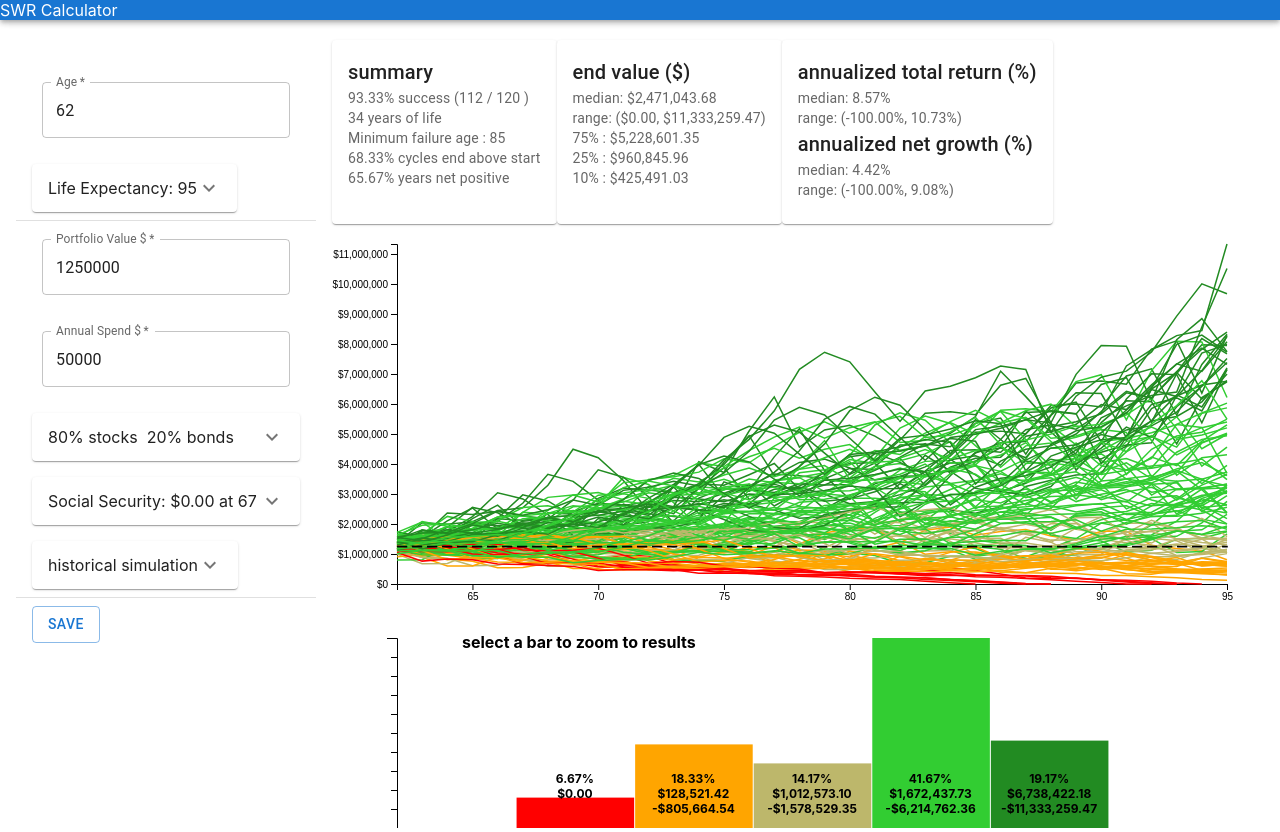
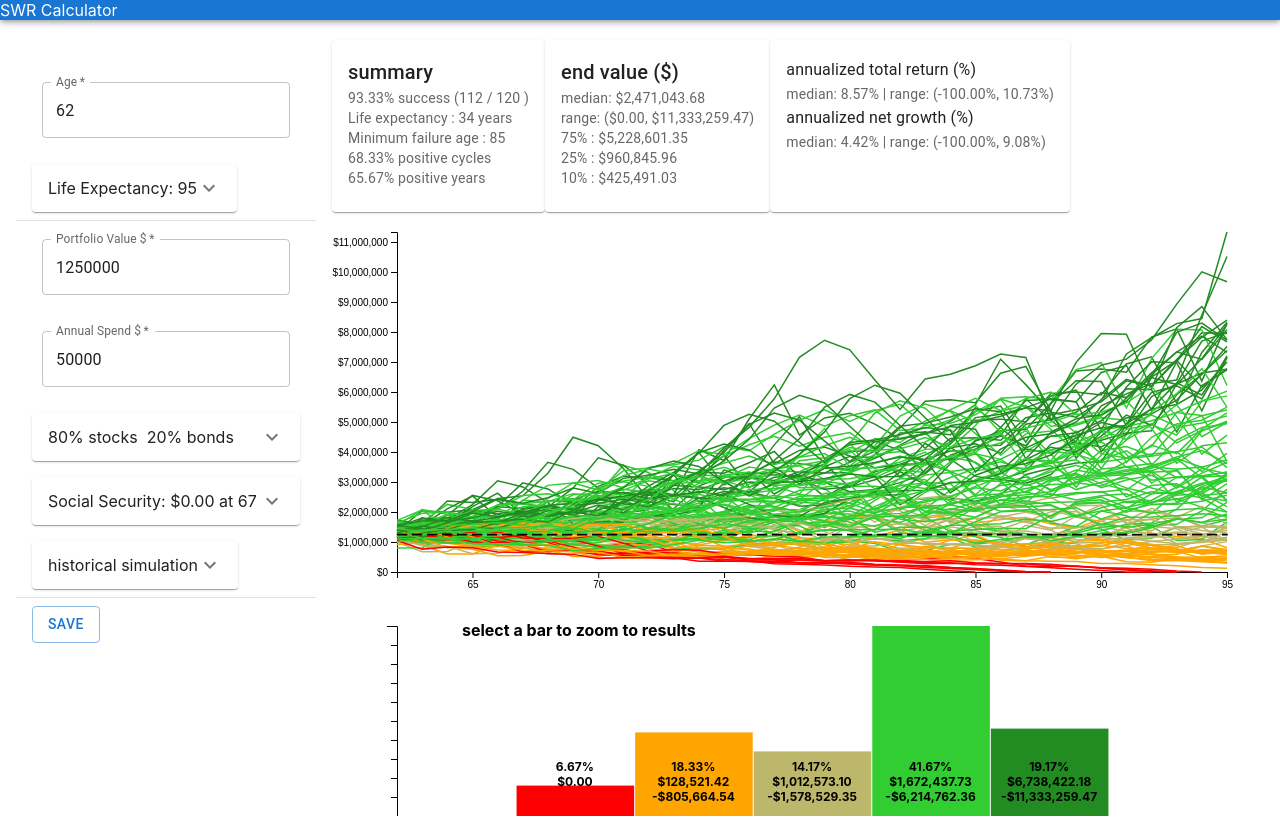
Before and after one commit to pcd-github/pcd-github.github.io, a React (Create React App) app: page / in a window 1280 px wide. Built offline with nearby package versions, Linux system fonts and the light colour scheme.

Commit message:
tidy up summary

```diff
--- a/src/chart.js
+++ b/src/chart.js
@@ -162,10 +162,10 @@ function Chart (props) {
 
             for (var year = 0; year < allCycleData[iCycle].length; year++) {
                 var oneYearData = allCycleData[iCycle][year];
-                var oneYearAppr = (oneYearData.endValue /
+                var oneYearReturn = (oneYearData.endValue /
                                     (oneYearData.beginValue - oneYearData.actualSpend));
                 var oneYearGrowth = (oneYearData.endValue / oneYearData.beginValue);
-                cycleReturn *= oneYearAppr;
+                cycleReturn *= oneYearReturn;
                 cycleGrowth *= oneYearGrowth;
             }
 
--- a/src/summary.js
+++ b/src/summary.js
@@ -23,16 +23,16 @@ function SummaryCards (props) {
                             {makePct(1 - (props.fails / props.cycles))} success ({props.cycles - props.fails} / {props.cycles} )
                         </Typography>
                         <Typography variant="body2" color="textSecondary" component="p">
-                            {props.lifetime} years of life
+                            Life expectancy : {props.lifetime} years
                         </Typography>
                         <Typography variant="body2" color="textSecondary" component="p">
                             Minimum failure age : {(Number.POSITIVE_INFINITY === props.minfailage) ? 'n/a' : props.minfailage}
                         </Typography>
                         <Typography variant="body2" color="textSecondary" component="p">
-                            {makePct(props.numgreaterthanstart / props.cycles)} cycles end above start
+                            {makePct(props.numgreaterthanstart / props.cycles)} positive cycles
                         </Typography>
                         <Typography variant="body2" color="textSecondary" component="p">
-                            { makePct(props.netpositivepct)} years net positive
+                            { makePct(props.netpositivepct)} positive years
                         </Typography>
                     </CardContent>
                 </Card>
@@ -60,23 +60,20 @@ function SummaryCards (props) {
                 </Card>
                 <Card>
                     <CardContent>
-                        <Typography variant="h6" component="h6">
+                        <Typography variant="subtitle1" component="subtitle1">
                             annualized total return (%)
                         </Typography>
                         <Typography variant="body2" color="textSecondary" component="p">
-                            median: { makePct(props.medianreturns) }
+                            median: { makePct(props.medianreturns) } | range: ({ makePct(props.minreturns) }, { makePct(props.maxreturns) })
                         </Typography>
-                        <Typography variant="body2" color="textSecondary" component="p">
-                            range: ({ makePct(props.minreturns) }, { makePct(props.maxreturns) })
-                        </Typography>
-                        <Typography variant="h6" component="h6">
+                        <Typography variant="subtitle1" component="subtitle1">
                             annualized net growth (%)
                         </Typography>
                         <Typography variant="body2" color="textSecondary" component="p">
-                            median: { makePct(props.mediannetgrowth) }
+                            median: { makePct(props.mediannetgrowth) } | range: ({ makePct(props.minnetgrowth) }, { makePct(props.maxnetgrowth) })
                         </Typography>
                         <Typography variant="body2" color="textSecondary" component="p">
-                            range: ({ makePct(props.minnetgrowth) }, { makePct(props.maxnetgrowth) })
+
                         </Typography>
                     </CardContent>
                 </Card>
```
